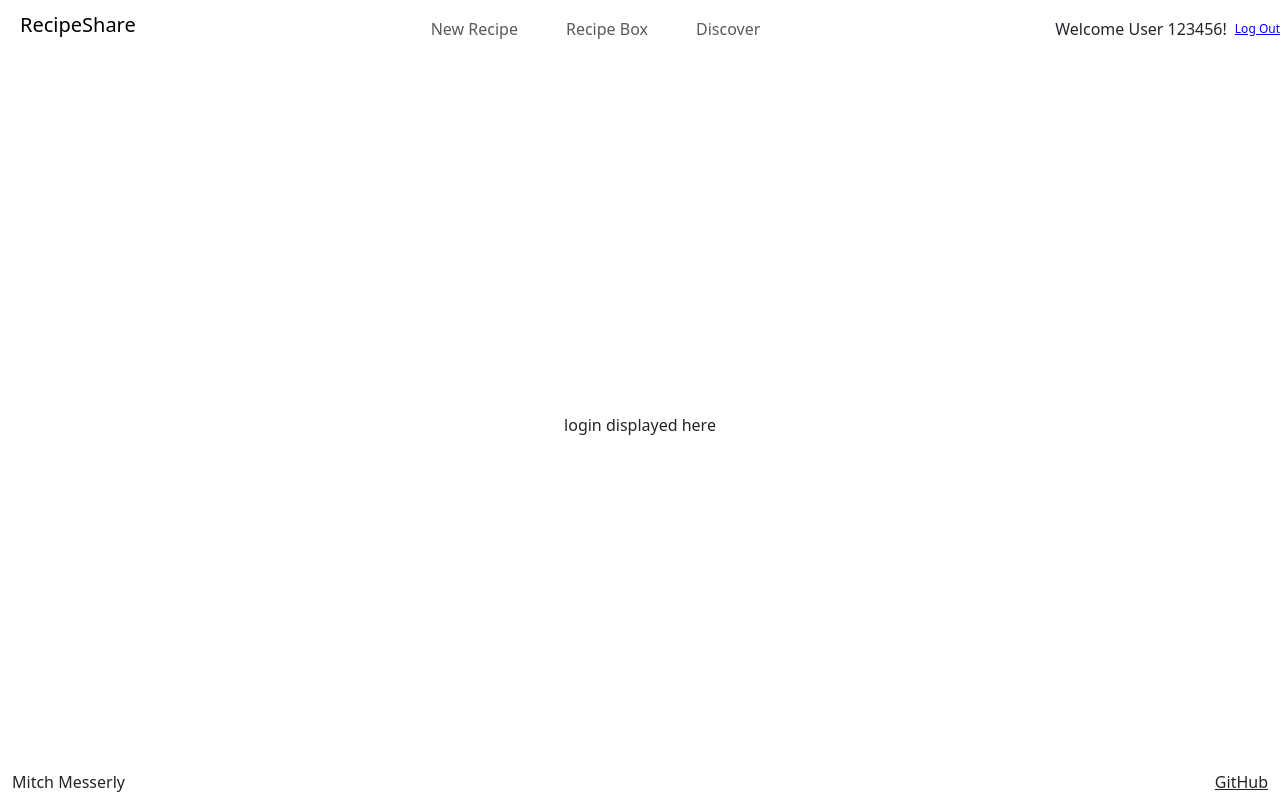
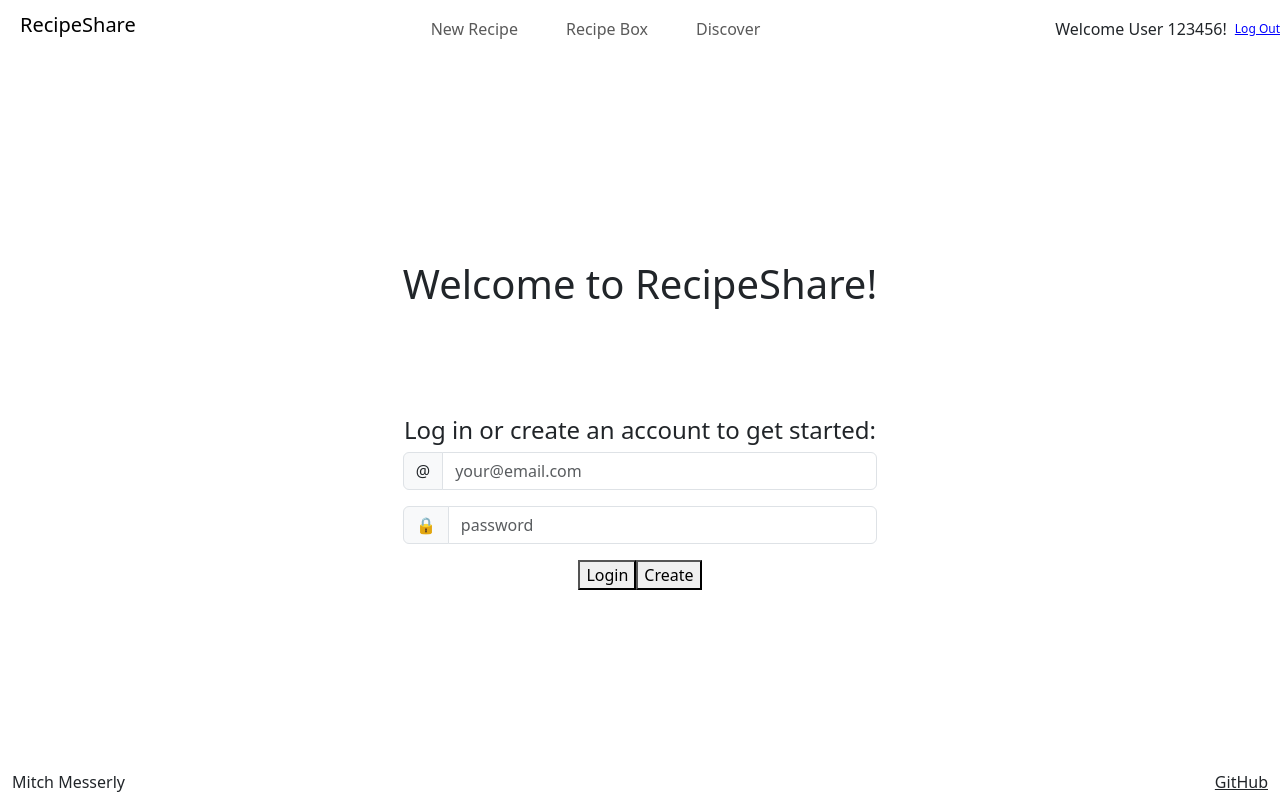
Before and after one commit to M1tchM355/startup, a React (Vite) app: page / in a window 1280 px wide. Built offline with nearby package versions, Linux system fonts and the light colour scheme.

Commit message:
changed login.jsx to match login.html

```diff
--- a/src/login/login.jsx
+++ b/src/login/login.jsx
@@ -2,8 +2,23 @@ import React from 'react';
 
 export function Login() {
   return (
-    <main className='container-fluid text-center'>
-      <div>login displayed here</div>
+    <main className="container-fluid text-center">
+      <div>
+        <h1 className="intro">Welcome to RecipeShare!</h1>
+        <h4>Log in or create an account to get started:</h4>
+        <form method="get" action="new.html">
+          <div className="input-group mb-3">
+           <span className="input-group-text">@</span>
+           <input className="form-control" type="text" placeholder="your@email.com" />
+          </div>
+          <div className="input-group mb-3">
+           <span className="input-group-text">🔒</span>
+           <input className="form-control" type="password" placeholder="password" />
+          </div>
+          <button type="submit">Login</button>
+         <button type="submit">Create</button>
+        </form>
+      </div>
     </main>
   );
 }
```
